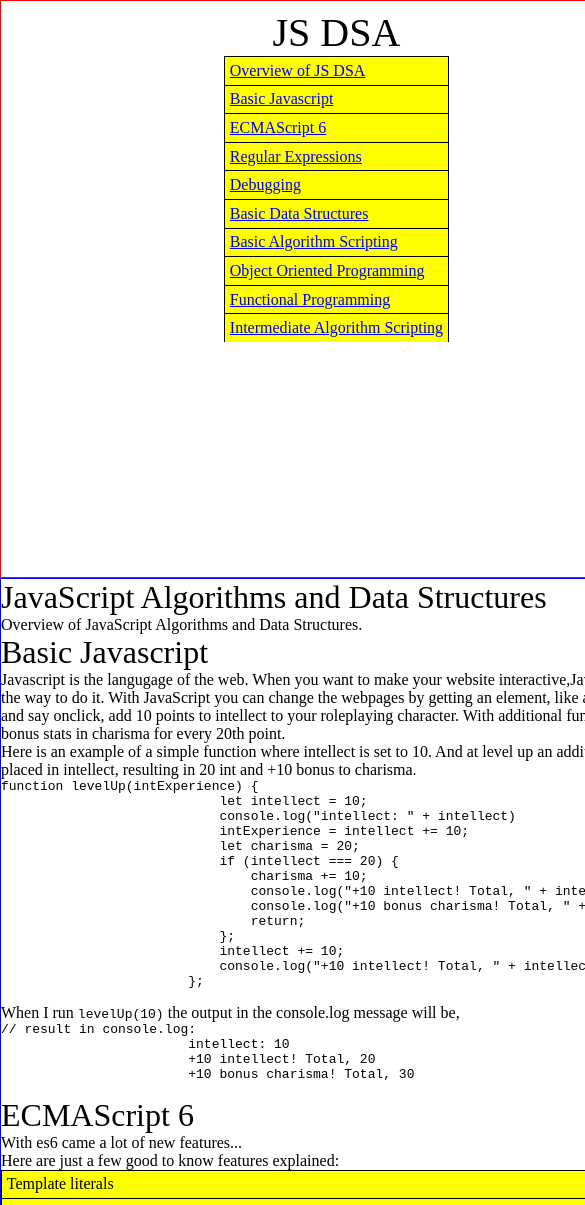
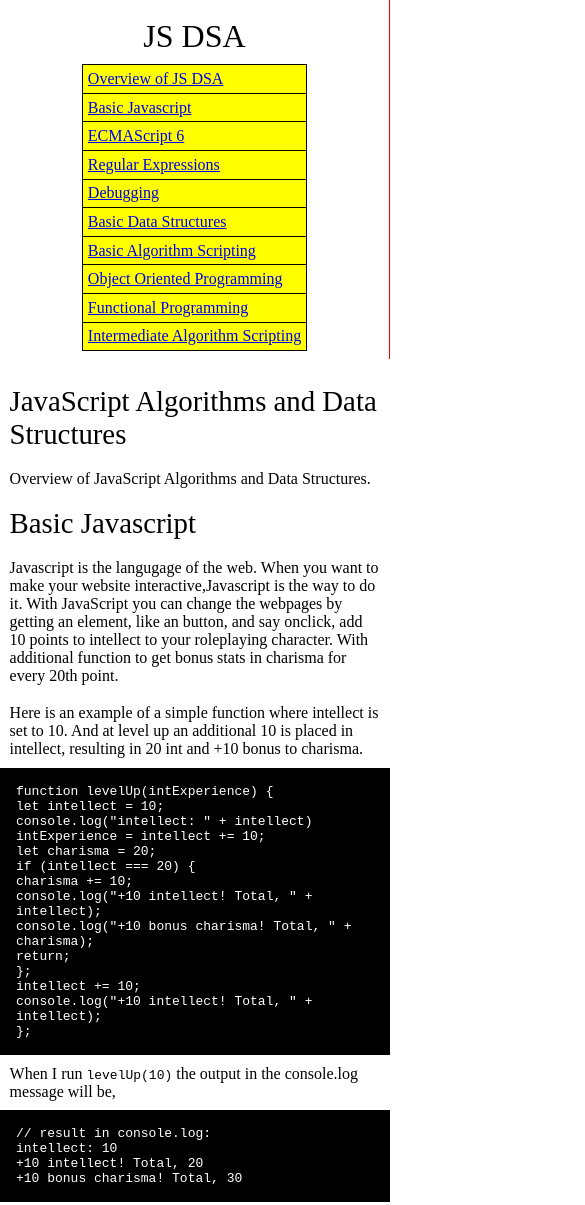
Before and after one commit to JohanCodeForFun/algorithms-and-data-structures, a plain HTML site: page freecodecamp/ResponsiveWebDesign/technical-documentation-page/index.html in a window 390 px wide. Shown: the top 1205 px of the page, 585 px wide, since content can reach past the window. Drawn offline with Linux system fonts and the light colour scheme.

Commit message:
improve mobile view and add styling for code blocks

```diff
--- a/freecodecamp/ResponsiveWebDesign/technical-documentation-page/styles.css
+++ b/freecodecamp/ResponsiveWebDesign/technical-documentation-page/styles.css
@@ -7,10 +7,10 @@
 #main-doc {
     display: grid;
     grid-template-columns: 1fr;
-    grid-template-rows: 1fr 3fr;
+    grid-template-rows: 1fr;
     grid-template-areas:
     "navbar"
-    "mainSection" ;
+    "mainSection";
 }
 
 @media screen and (min-width: 560px) {
@@ -28,10 +28,11 @@
     flex-direction: column;
     padding: .5rem;
     align-items: center;
-    border: 1px solid red;
+    border-right: 1px solid red;
+    margin-bottom: 1rem;
 }
 
-ul li {
+nav > ul li {
     list-style: none;
     padding: .3rem;
     background-color: yellow;
@@ -39,16 +40,39 @@ ul li {
     border-left: 1px black solid;
     border-right: 1px black solid;
 }
+nav > ul li:last-child {
+    border-bottom: 1px black solid;
+}
+
+.main-section > ul li {
+    padding: .2rem;
+    margin-left: 2rem;
+}
 
 #main-container {
     grid-area: mainSection;
-    border: 1px blue solid;
 }
 
 nav > header {
-    font-size: 2.5rem;
+    font-size: 2rem;
 }
 
 section > header {
-    font-size: 2rem;
+    font-size: 1.8rem;
 }
+
+pre {
+    white-space: pre-line;
+    background-color: black;
+    color: white;
+    padding: 1rem;
+}
+
+header,
+p, h1, h2, h3 {
+    padding: .6rem;
+}
+
+span {
+    font-weight: 700;
+}
```
